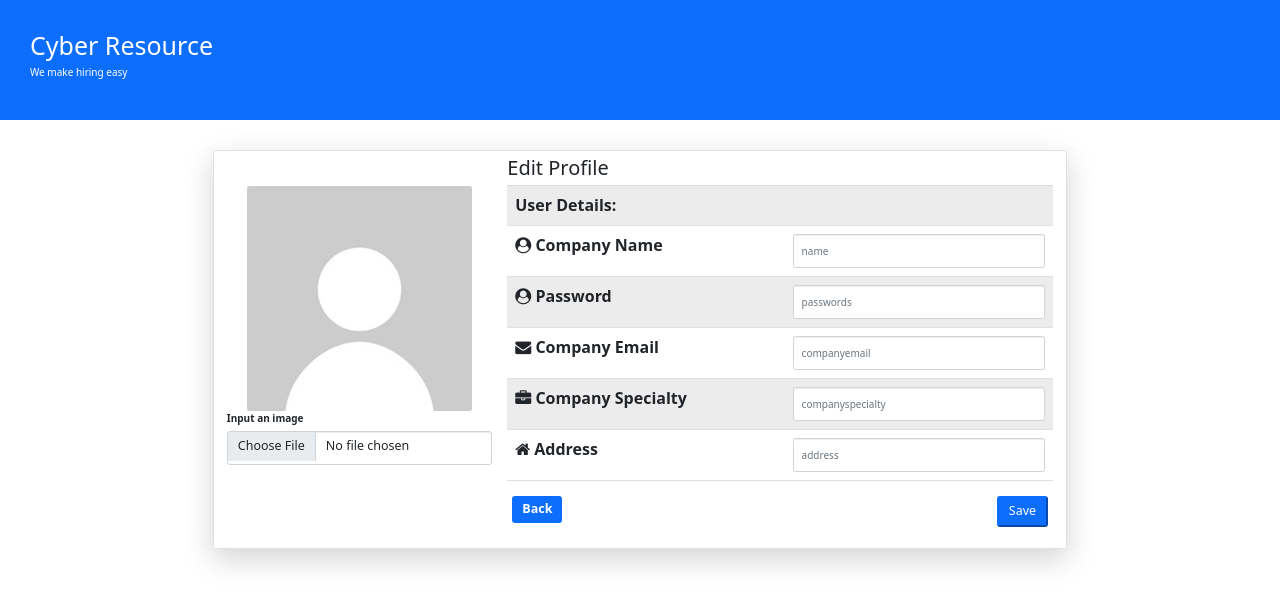
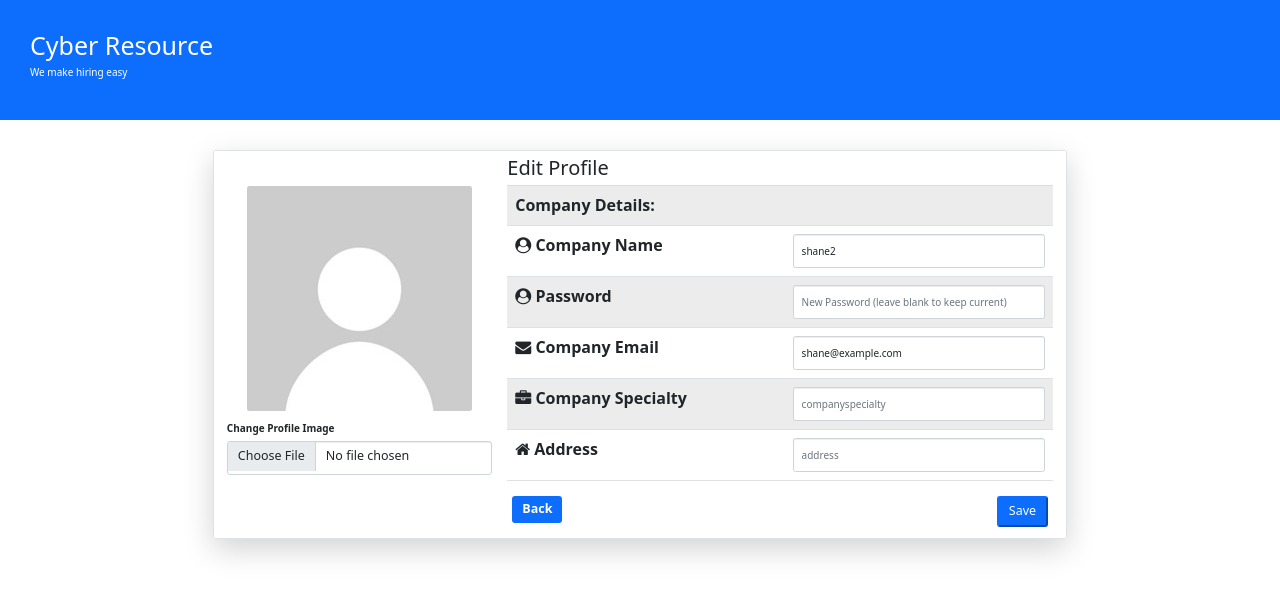
Before and after one commit to thinkabtwen/SecProg, a PHP site: page /main/html/CompanyProfileEdit.php in a window 1280 px wide. Shown: the top 606 px of the page. Run offline with PHP 8.4, Linux system fonts and the light colour scheme; a user stored in the database is signed in; data comes from the database, SQL or seed files in the repository.

Commit message:
Added bug fixes, and implemented pfp for company

```diff
--- a/main/html/CompanyProfileEdit.php
+++ b/main/html/CompanyProfileEdit.php
@@ -6,6 +6,34 @@ if (!isset($_SESSION['username']) || $_SESSION['role'] !== 'Company') {
 }
 
 $username = htmlspecialchars($_SESSION['username']);
+
+$servername = "localhost";
+$username_db = "root";
+$password_db = "";
+$dbname = "cyber_resource";
+
+$conn = new mysqli($servername, $username_db, $password_db, $dbname);
+
+if ($conn->connect_error) {
+    die("Connection failed: " . $conn->connect_error);
+}
+
+$current_username = $_SESSION['username'];
+$sql = "SELECT * FROM users WHERE name = ?";
+$stmt = $conn->prepare($sql);
+$stmt->bind_param("s", $current_username);
+$stmt->execute();
+$result = $stmt->get_result();
+
+if ($result->num_rows !== 1) {
+    echo "User not found!";
+    exit();
+}
+
+$user = $result->fetch_assoc();
+
+$stmt->close();
+$conn->close();
 ?>
 
 <html>
@@ -22,37 +50,49 @@ $username = htmlspecialchars($_SESSION['username']);
     </div>
     <div class="row col-8 border rounded mx-auto mt-5 p-2 shadow-lg">
         <div class="col-md-4 text-center mt-5">
-            <img src="../../Image/default_profile.jpg" class="js-image img-fluid rounded" alt="logo">
-            <div class="text-left">
-                <label for="formFileLg" class="form-label">Input an image</label>
-                <input onchange="display_image(this.files[0])" class="form-control form-control-lg" id="formFileLg" type="file">
-              </div>
+        <?php
+            $profile_image = $user['profile_image'];
+            $profile_image_path = "../../Image/default_profile.jpg";
+            if (!empty($profile_image) && file_exists($profile_image)) {
+                $profile_image_path = $profile_image;
+            }
+            $profile_image = !empty($user['profile_image']) ? htmlspecialchars($profile_image_path) : '../../Image/default_profile.jpg';
+            ?>
+            <img src="<?php echo $profile_image; ?>" class="js-image img-fluid rounded" alt="Profile Image">
+            <form action="../php/config.php" method="post" enctype="multipart/form-data">
+            <input type="hidden" name="form_type" value="company_profile">
+            <div class="text-left mt-3">
+                <label for="formFileLg" class="form-label">Change Profile Image</label>
+                <input onchange="display_image(this.files[0])" class="form-control form-control-lg" id="formFileLg" type="file" accept="image/jpg, image/jpeg, image/png" name="profile_image">
+            </div>
         </div>
         <div class="col-md-8">
             <div class="h2">Edit Profile</div>
-            <form method="post">
+            <input type="hidden" name="edit_profile" value="1">
                 <table class="container-fluid table table-striped">
-                    <tr><th colspan="2">User Details:</th></tr>
+                    <tr><th colspan="2">Company Details:</th></tr>
                     <tr><th><i class="fa fa-user-circle"></i> Company Name</th>
-                        <td><input type="text" class="form-control" name="name" placeholder="name"></td></tr>
+                        <td><input type="text" class="form-control" name="name" placeholder="Name" value="<?php echo htmlspecialchars($user['name']); ?>" required></td>
 
                     <tr><th><i class="fa fa-user-circle"></i> Password</th>
-                        <td><input type="text" class="form-control" name="passwords" placeholder="passwords"></td></tr>
+                    <td><input type="password" class="form-control" name="password" placeholder="New Password (leave blank to keep current)" minlength="8"></td>
 
                     <tr><th><i class="fa fa-envelope"></i> Company Email</th>
-                        <td><input type="text" class="form-control" name="email" placeholder="companyemail"></td></tr>
+                    <td><input type="email" class="form-control" name="email" placeholder="Email" value="<?php echo htmlspecialchars($user['email']); ?>" required></td>
 
                     <tr><th><i class="fa fa-briefcase"></i> Company Specialty</th>
-                        <td><input type="text" class="form-control" name="companyspecialty" placeholder="companyspecialty"></td></tr>
+                        <td><input type="text" class="form-control" name="companyspecialty" placeholder="companyspecialty" value="<?php echo htmlspecialchars($user['CompanySpecialization']); ?>"></td>
+
 
                     <tr><th><i class="fa fa-home"></i> Address</th>
-                        <td><input type="text" class="form-control" name="address" placeholder="address"></td></tr>
+                        <td><input type="text" class="form-control" name="address" placeholder="address" value="<?php echo htmlspecialchars($user['address']); ?>"></td>
+
                 </table>
             <div class="p-2">
                 <a href="./CompanyProfile.php">
                     <label type="button" class="btn-lg btn-primary">Back</label>
                 </a>
-                <button class="btn-lg btn-primary float-end">Save</button>
+                <button type="submit" class="btn-lg btn-primary float-end">Save</button>
             </div>
         </form>
         </div>
--- a/main/html/UserProfileEdit.php
+++ b/main/html/UserProfileEdit.php
@@ -69,6 +69,7 @@ $conn->close();
             ?>
             <img src="<?php echo $profile_image; ?>" class="js-image img-fluid rounded" alt="Profile Image">
             <form action="../php/config.php" method="post" enctype="multipart/form-data">
+            <input type="hidden" name="form_type" value="customer_profile">
             <div class="text-left mt-3">
                 <label for="formFileLg" class="form-label">Change Profile Image</label>
                 <input onchange="display_image(this.files[0])" class="form-control form-control-lg" id="formFileLg" type="file" accept="image/jpg, image/jpeg, image/png" name="profile_image">
```
Also changed, not shown: main/html/CompanyProfile.php (+13 -4 lines).
